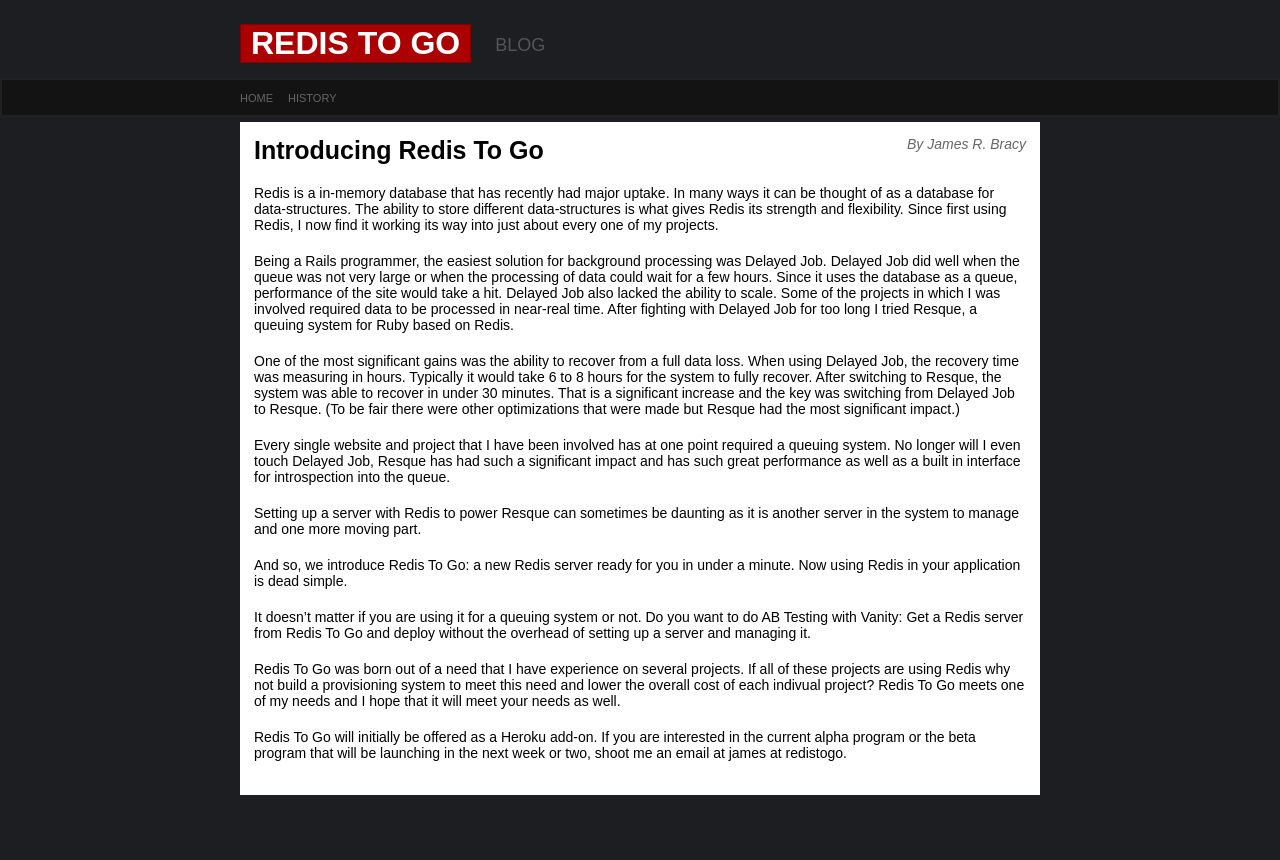
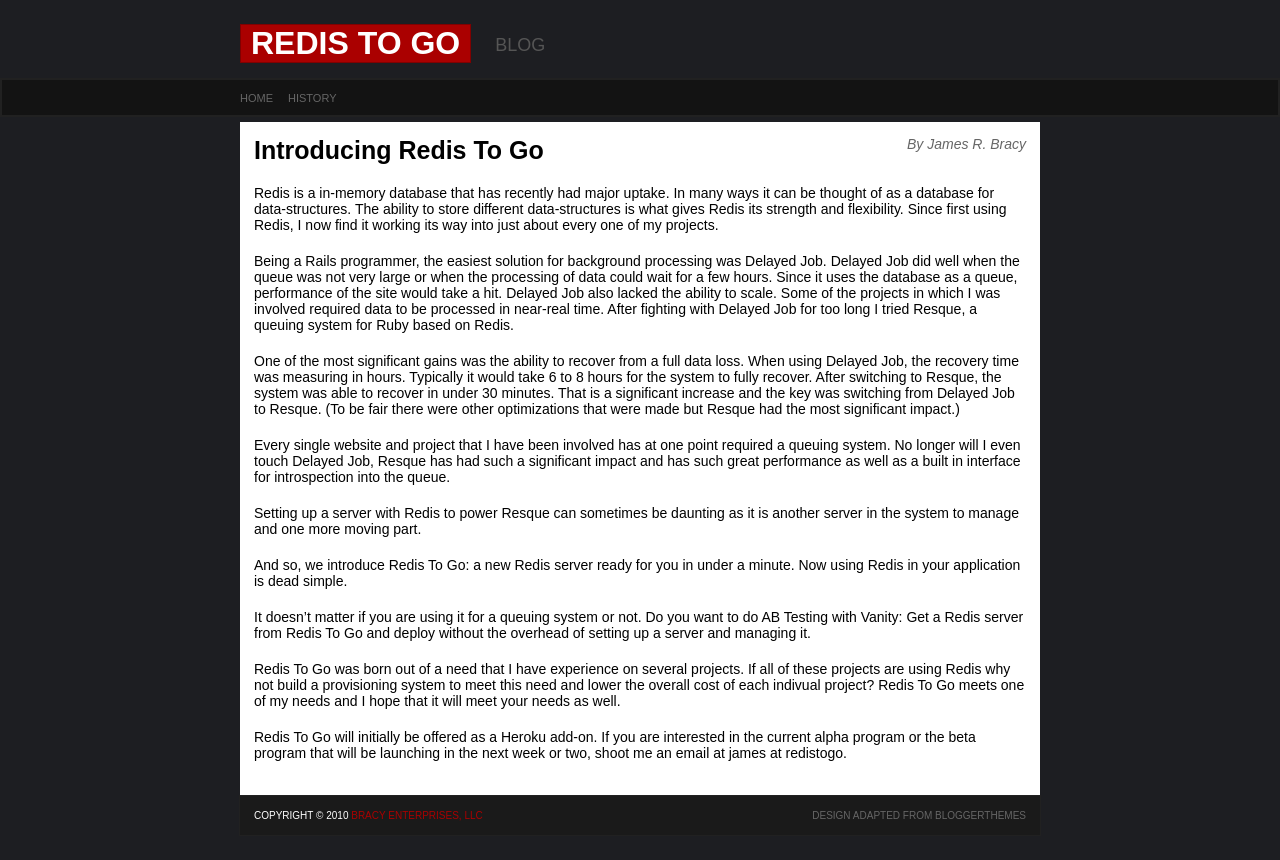
Before and after one commit to waratuman/blog.redistogo, a Jekyll site: the page built from index.html, in a window 1280 px wide. Shown: the top 860 px of the page. Built offline with Jekyll 4.4.1, drawn with Linux system fonts in a browser that asks for light colours; Markdown is read by kramdown in place of the engine named in the settings; the list of posts is cut into pages by our own code.

Commit message:
Added the footer.

```diff
--- a/_layouts/main.html
+++ b/_layouts/main.html
@@ -31,8 +31,18 @@
         </ul>
       </nav>
     </header>
+
     <div id="content">
       {{ content }}
     </div>
+
+    <footer>
+      <section class="left">
+        Copyright &copy; 2010 <a href="http://bracyent.com/">Bracy Enterprises, LLC</a>
+      </section>
+      <section class="right">
+        Design adapted from <a href="http://www.bloggerthemes.net/2009/11/maxis.html">Bloggerthemes</a>
+      </section>
+    </footer>
   </body>
 </html>
--- a/resources/style.css
+++ b/resources/style.css
@@ -1,11 +1,11 @@
-html, body { background-color: #1D1E22; }
+html, body { background: #1D1E22; }
 
 body > header { width: 100%; }
 body > header div { width: 800px; margin: 0 auto;}
 body > header h1
 {
   border: 1px solid #800101;
-  background-color: #A00;
+  background: #A00;
   color: #FFF;
   font-size: 32px;
   margin: 24px 24px 15px 0;
@@ -32,7 +32,7 @@
   padding: 0;
   text-transform: uppercase;
   font-size: 11px;
-  background-color: #131313;
+  background: #131313;
   border: 2px solid #212121;
   display: block;
 }
@@ -73,8 +73,10 @@
 
 .code { font-family: monospace; }
 .center { margin-left: auto;  margin-right: auto; }
+.left { float: left; }
+.right { float: right; }
 pre {
-	background-color: #f6f6f6;
+	background: #f6f6f6;
 	padding: 10px;
 	border: 1px solid gray;
 	overflow: auto; }
@@ -103,3 +105,20 @@
 a { color: #A00; }
 a:link, a:visited { text-decoration: none; }
 a:hover { text-decoration: underline; }
+
+footer
+{
+  background: #1A1A1A;
+  border: 1px solid #212121;
+  font-size: 10px;
+  text-transform: uppercase;
+  width: 772px;
+  padding: 14px;
+  padding-bottom: 0;
+  height: 25px;
+  margin: 0 auto 5px auto;
+  color: #FFF;
+}
+
+footer section.right, footer section.right a
+{ color: #666; text-decoration: none; }
```
